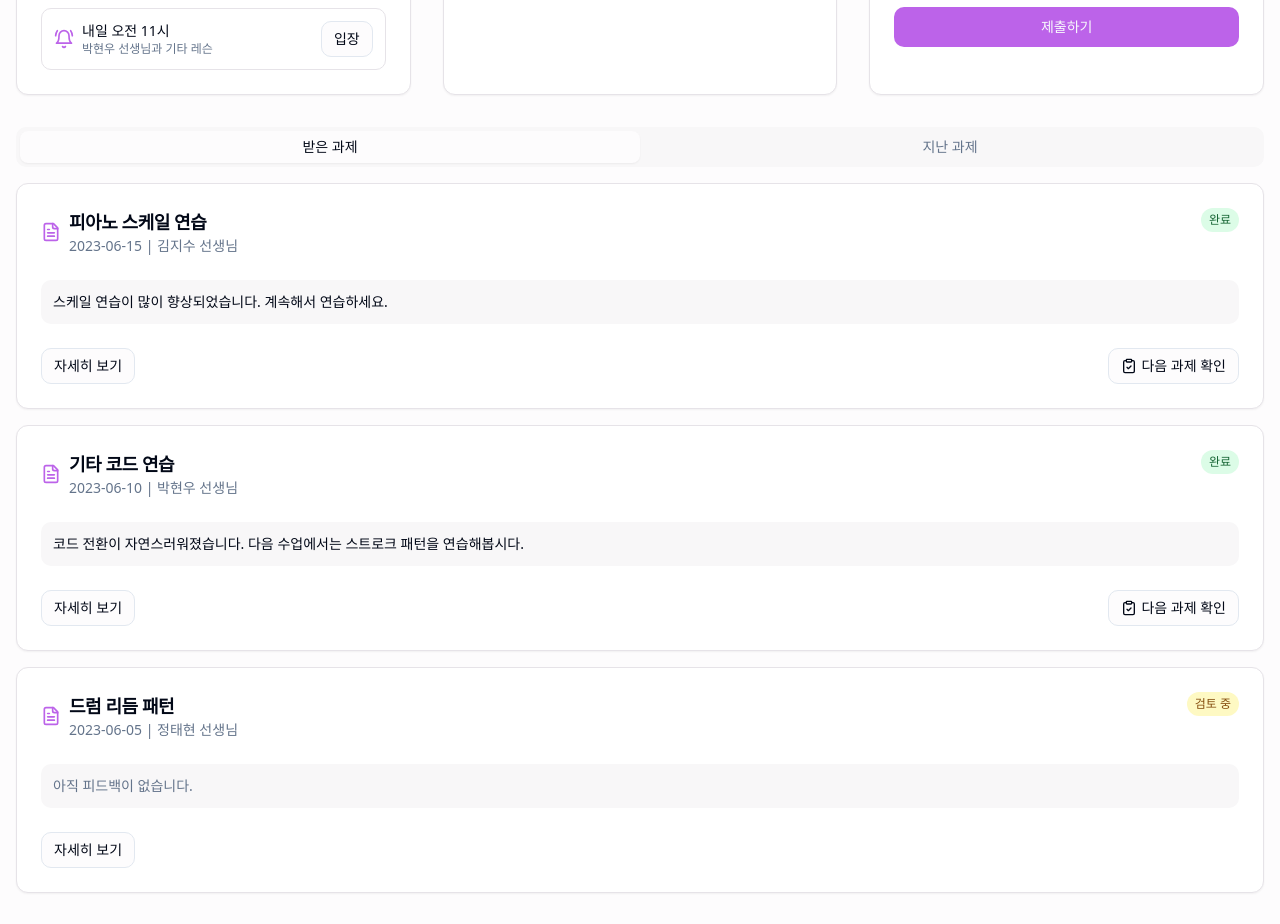
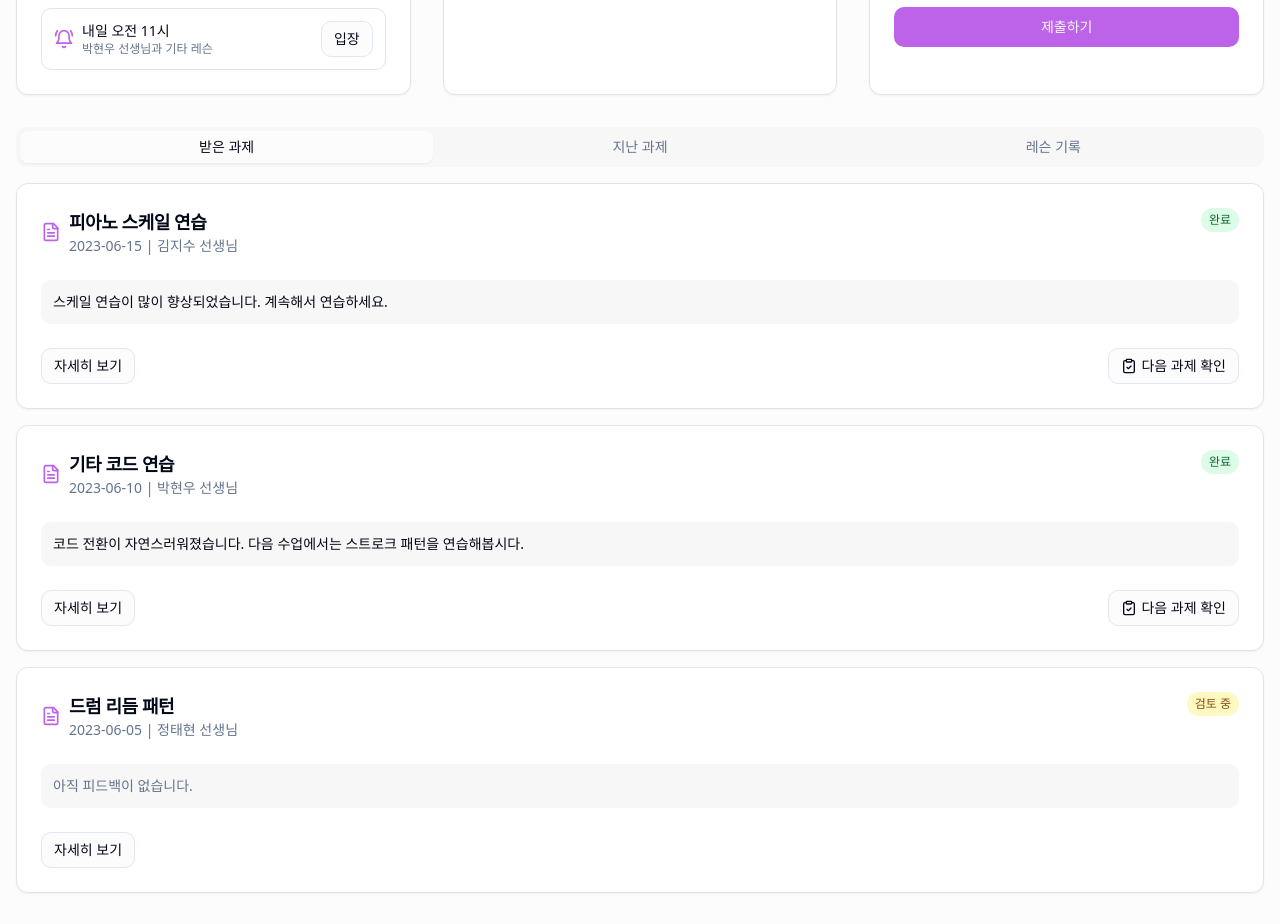
Before and after one commit to Dante0213/harmonichub, a React (Vite) app: page /#/learning in a window 1280 px wide. Shown: the part 860-1784 px from the top of the page. Built offline with nearby package versions, Linux system fonts and the light colour scheme.

Commit message:
Restore Lesson History Tab
Re-add the Lesson History tab to the Learning page, which was previously removed.

```diff
--- a/src/pages/Learning.tsx
+++ b/src/pages/Learning.tsx
@@ -35,9 +35,10 @@ const Learning = () => {
         </div>
 
         <Tabs defaultValue="received" className="w-full">
-          <TabsList className="mb-4 grid w-full grid-cols-2">
+          <TabsList className="mb-4 grid w-full grid-cols-3">
             <TabsTrigger value="received">받은 과제</TabsTrigger>
             <TabsTrigger value="history">지난 과제</TabsTrigger>
+            <TabsTrigger value="lesson-history">레슨 기록</TabsTrigger>
           </TabsList>
 
           <TabsContent value="received">
@@ -45,6 +46,10 @@ const Learning = () => {
           </TabsContent>
 
           <TabsContent value="history">
+            <HomeworkHistory showSubmitted={true} />
+          </TabsContent>
+
+          <TabsContent value="lesson-history">
             <LessonHistory />
           </TabsContent>
         </Tabs>
```
